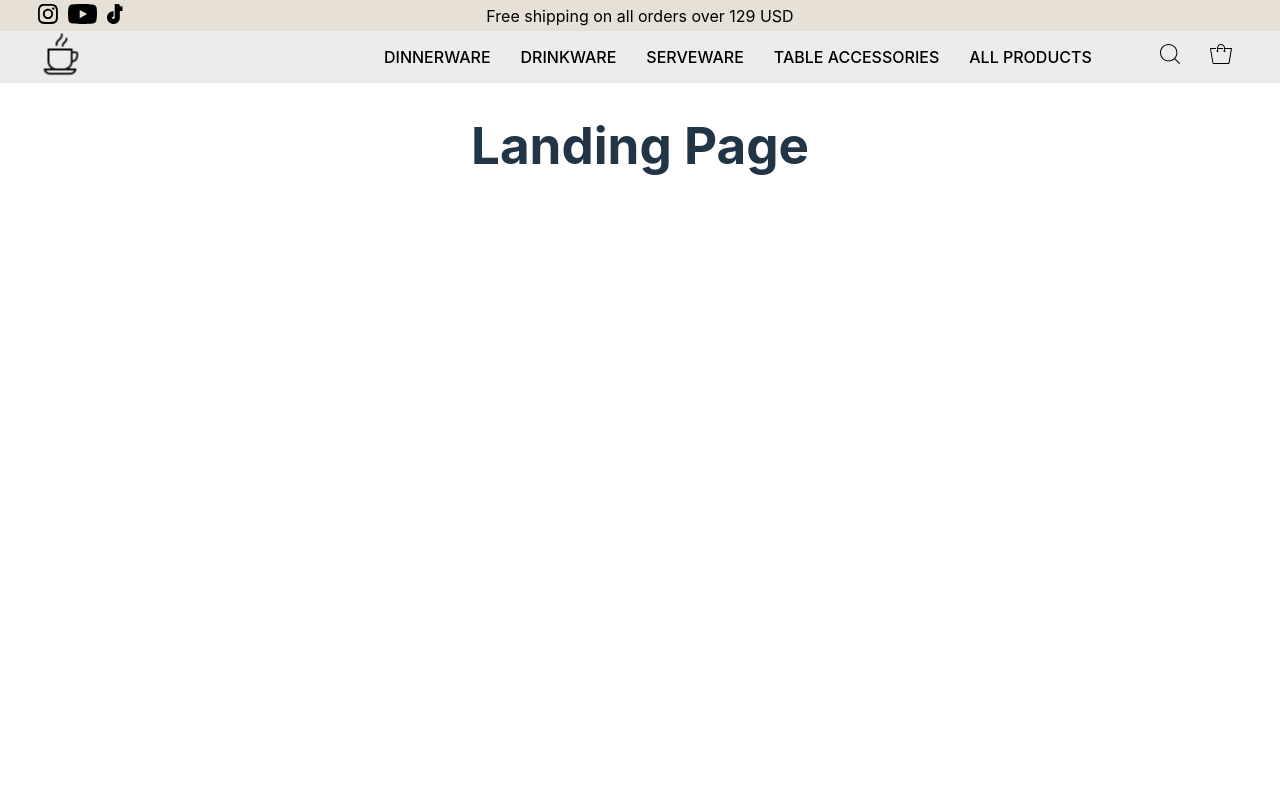
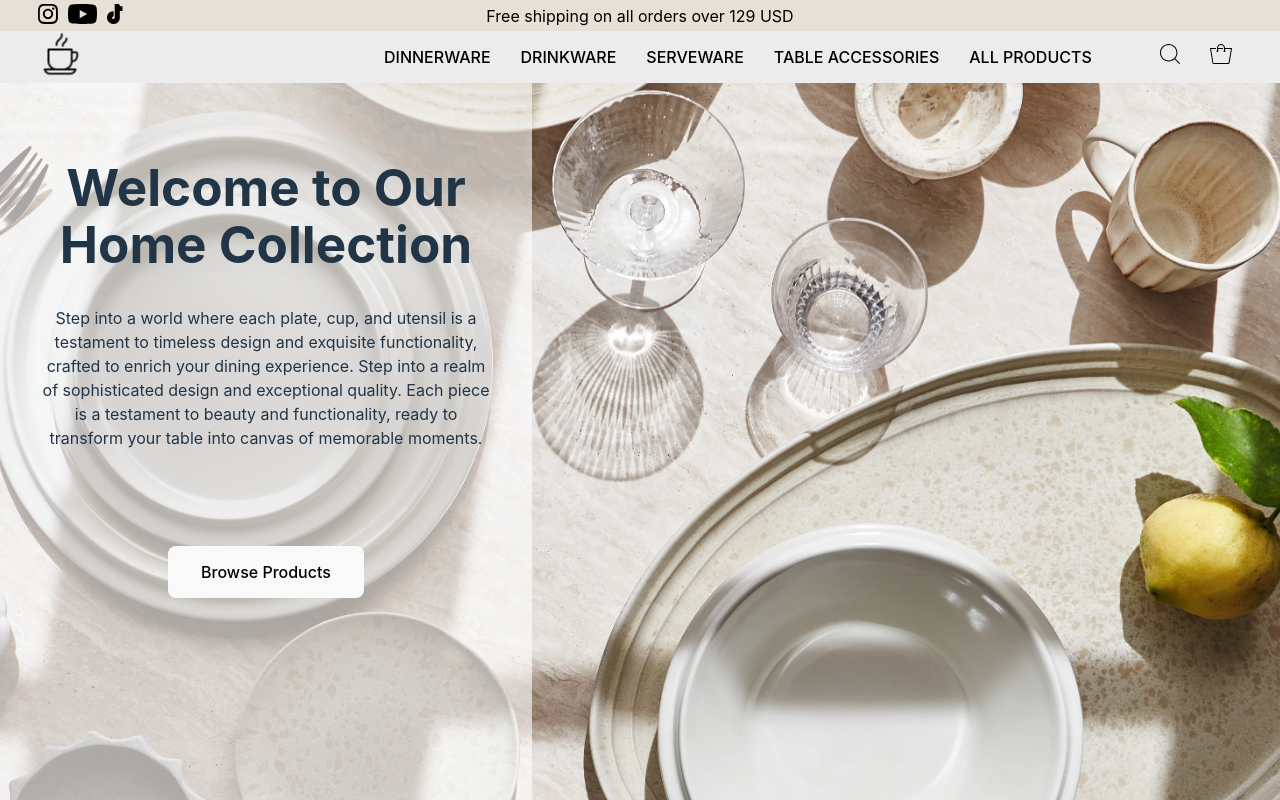
Before and after one commit to Johansogaard/frontend, a React (Vite) app: page / in a window 1280 px wide. Built offline with nearby package versions, Linux system fonts and the light colour scheme; no server answers.

Commit message:
Landing page designed for better ux

```diff
--- /dev/null
+++ b/src/landingPage/landingPage.css
@@ -0,0 +1,26 @@
+.landingPageContainer {
+  background-image: url('../assets/images/DiningSet.webp');
+  background-size: cover;
+  background-position: center;
+  height: 100vh;
+}
+
+.contentContainer {
+  background-color: rgba(255, 255, 255, 0.6); /* Gives the picture transparency */
+  padding: 42px;
+  position: absolute;
+  left: 0;
+  bottom: 0;
+  top: 83px;
+  width: 35%;
+}
+
+.browseproductButton {
+    padding: 15px 32px;
+    text-align: center;
+    display: inline-block;
+    font-size: 16px;
+    margin: 4px 2px 4px 2px;
+    cursor: pointer;
+    margin-top: 80px;
+}
--- a/src/landingPage/landingPage.tsx
+++ b/src/landingPage/landingPage.tsx
@@ -1,18 +1,23 @@
 import React from 'react'
+import { Link } from 'react-router-dom'; // Importér Link fra react-router-dom
 import { Menubar } from '../menubar/menubar'
 import { Topbar } from '../topbar/topBar'
+import './landingPage.css';
 
 const LandingPage: React.FC = () => {
   return (
-  <>
-     <Topbar />
-    <Menubar />
-    <div>
-      <h1>Landing Page</h1>
+    <div className="landingPageContainer">
+      <Topbar />
+      <Menubar />
+      <div className="contentContainer">
+        <h1>Welcome to Our Home Collection</h1>
+        <p className="introduction">Step into a world where each plate, cup, and utensil is a testament to timeless design and exquisite functionality, crafted to enrich your dining experience. Step into a realm of sophisticated design and exceptional quality. Each piece is a testament to beauty and functionality, ready to transform your table into canvas of memorable moments.</p>
+        <Link to="/all-products">
+        <button className='browseproductButton'>Browse Products</button>
+        </Link>
+      </div>
     </div>
-    </>
   )
-
 }
 
 export default LandingPage
```
Also changed, not shown: src/assets/images/DiningSet.webp (added).
